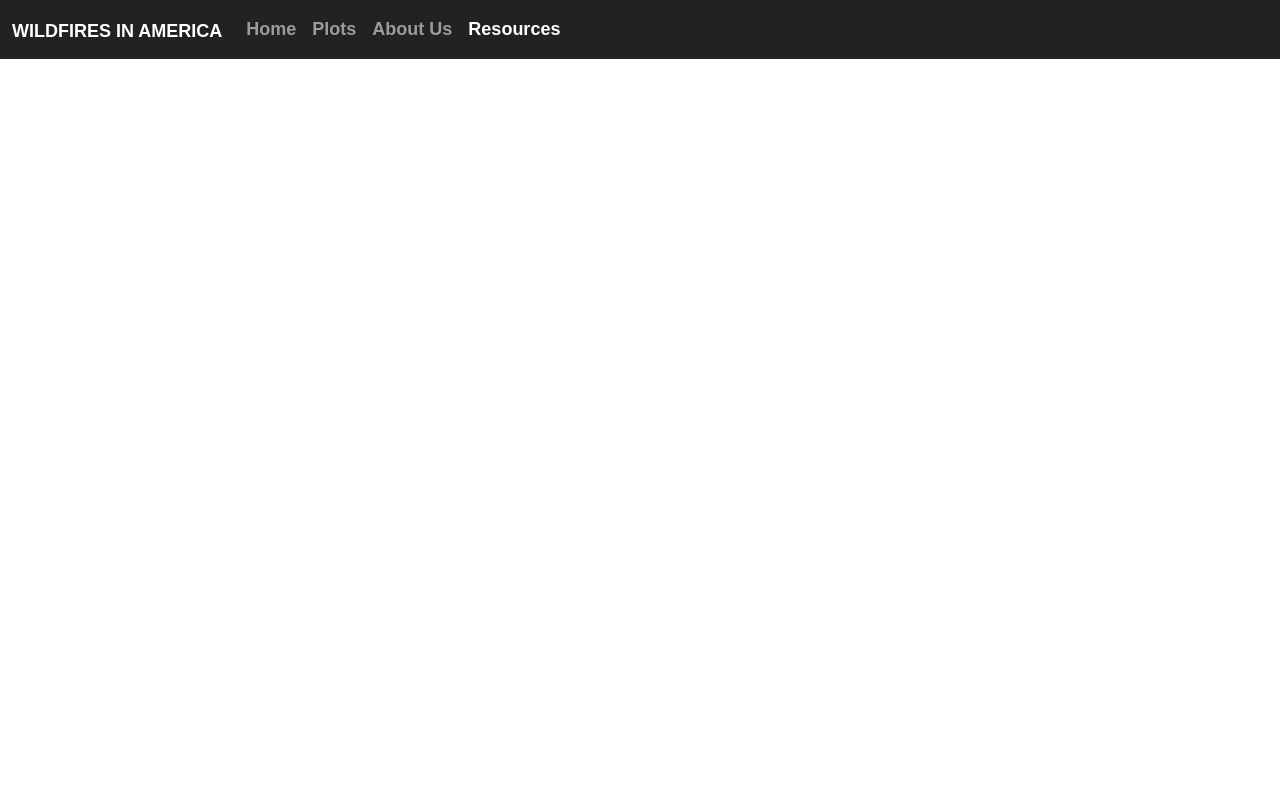
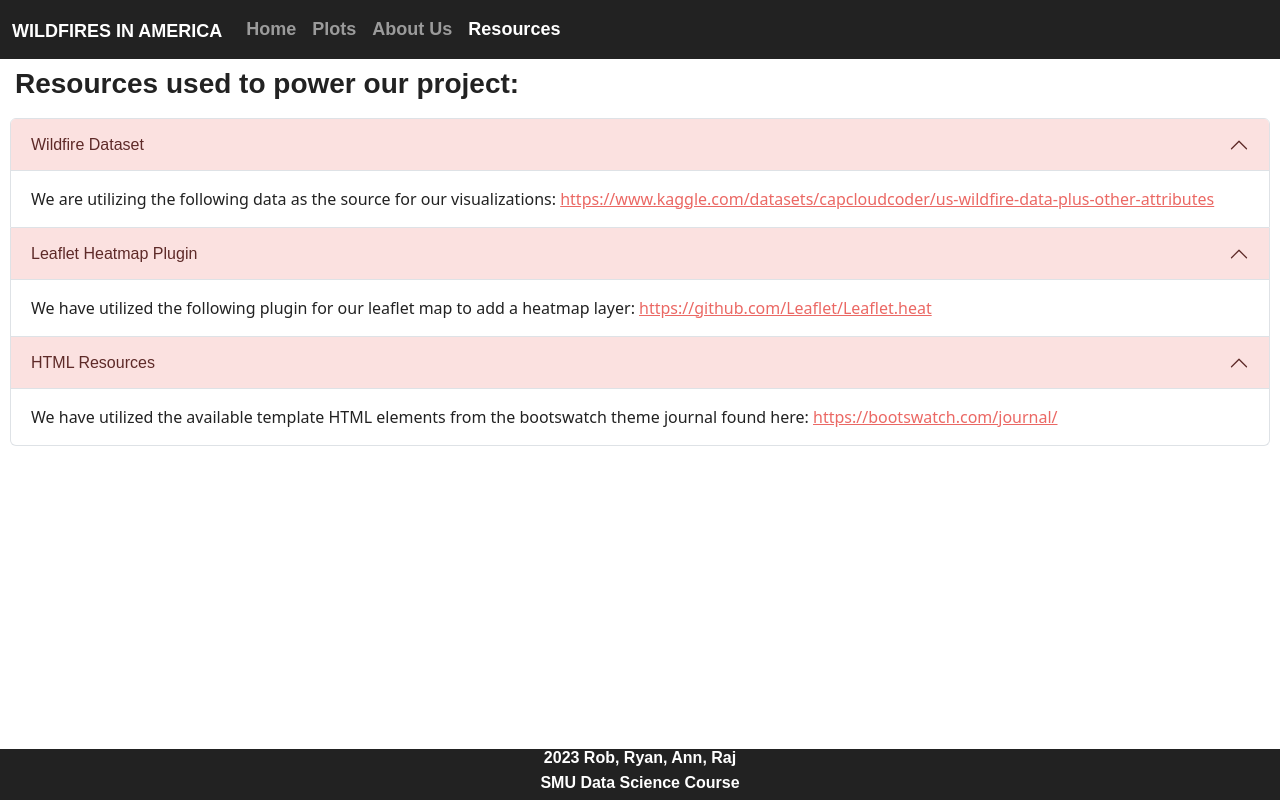
Before and after one commit to theRobMay/SMU_Flask_Vis_Project, a Flask app: page /resources in a window 1280 px wide. Run offline with Flask 3, Linux system fonts and the light colour scheme; some libraries are stand-ins or nearby versions; some web fonts are replaced.

Commit message:
adding various changes to html and css

```diff
--- a/static/css/style.css
+++ b/static/css/style.css
@@ -20,3 +20,19 @@
   padding-left: 30px;
   padding-right: 30px;
 }
+.footer {
+  position: fixed;
+  left: 0;
+  bottom: 0;
+  width: 100%;
+  background-color: #222222;
+  color: white;
+  text-align: center;
+}
+.accordion-container{
+  padding: 10px;
+}
+.resources-title{
+  padding-left: 15px;
+  padding-top: 10px;
+}
--- a/static/js/plots.js
+++ b/static/js/plots.js
@@ -28,7 +28,7 @@ function makePlots(raw_data, month_data) {
       name: `wildfires`,
       type: 'bar',
       orientation: "h",
-      marker: {color: 'firebrick'}
+      marker: {color: '#ff6464'}
     };
     // Data array
     let data = [trace1];
@@ -47,6 +47,10 @@ function makePlots(raw_data, month_data) {
 
     let trace2 = {
       type: 'pie',
+      hole: 0.4,
+      marker:{
+        colors: ['#ff6464','#ff8264','#ffaa64','#fff5a5','#212121','#c06c84','#f8b595','#edf798','#ffad5a','#4f9da6','#1a0841','#bb5a5a']
+      },
       labels: month_data.map(row => row.month),
       values: month_data.map(row => row.counts),
   }
--- a/templates/plots.html
+++ b/templates/plots.html
@@ -4,7 +4,7 @@
     <meta charset="UTF-8">
     <meta name="viewport" content="width=device-width, initial-scale=1.0">
     <meta http-equiv="X-UA-Compatible" content="ie=edge">
-    <title>Dropdown Events</title>
+    <title>Plots</title>
     <!-- Leaflet CSS -->
     <link rel="stylesheet" href="https://unpkg.com/leaflet@1.9.4/dist/leaflet.css"
     integrity="sha256-p4NxAoJBhIIN+hmNHrzRCf9tD/miZyoHS5obTRR9BMY="
--- a/templates/resources.html
+++ b/templates/resources.html
@@ -2,7 +2,7 @@
 <html lang="en">
 <head>
     <meta charset="UTF-8">
-    <title>Title</title>
+    <title>Resources</title>
 
     <link rel="stylesheet" type="text/css" href="static/css/bootstrap.min.css">
     <link rel="stylesheet" type="text/css" href="static/css/style.css">
@@ -33,6 +33,59 @@
         </div>
       </div>
     </nav>
+<h3 class="resources-title">Resources used to power our project:</h3>
+<div class="accordion-container">
+    <div class="accordion" id="accordionExample">
+      <div class="accordion-item">
+        <h2 class="accordion-header" id="headingOne">
+          <button class="accordion-button" type="button" data-bs-toggle="collapse" data-bs-target="#collapseOne" aria-expanded="true" aria-controls="collapseOne">
+            Wildfire Dataset
+          </button>
+        </h2>
+        <div id="collapseOne" class="accordion-collapse collapse show" aria-labelledby="headingOne" data-bs-parent="#accordionExample" style="">
+          <div class="accordion-body">
+            We are utilizing the following data as the source for our visualizations: <a class="data-link" href="https://www.kaggle.com/datasets/capcloudcoder/us-wildfire-data-plus-other-attributes" target="_blank">https://www.kaggle.com/datasets/capcloudcoder/us-wildfire-data-plus-other-attributes</a>
+          </div>
+        </div>
+      </div>
+      <div class="accordion-item">
+        <h2 class="accordion-header" id="headingTwo">
+          <button class="accordion-button" type="button" data-bs-toggle="collapse" data-bs-target="#collapseTwo" aria-expanded="true" aria-controls="collapseTwo">
+            Leaflet Heatmap Plugin
+          </button>
+        </h2>
+        <div id="collapseTwo" class="accordion-collapse collapse show" aria-labelledby="headingTwo" data-bs-parent="#accordionExample">
+          <div class="accordion-body">
+            We have utilized the following plugin for our leaflet map to add a heatmap layer: <a class="heat-link" href="https://github.com/Leaflet/Leaflet.heat" target="_blank">https://github.com/Leaflet/Leaflet.heat</a>
+          </div>
+        </div>
+      </div>
+      <div class="accordion-item">
+        <h2 class="accordion-header" id="headingThree">
+          <button class="accordion-button" type="button" data-bs-toggle="collapse" data-bs-target="#collapseThree" aria-expanded="true" aria-controls="collapseThree">
+            HTML Resources
+          </button>
+        </h2>
+        <div id="collapseThree" class="accordion-collapse collapse show" aria-labelledby="headingThree" data-bs-parent="#accordionExample">
+          <div class="accordion-body">
+            We have utilized the available template HTML elements from the bootswatch theme journal found here: <a class="theme-link" href="https://bootswatch.com/journal/" target="_blank">https://bootswatch.com/journal/</a>
+          </div>
+        </div>
+      </div>
+    </div>
+</div>
+
+
+<div class="footer">
+    <h6>2023 Rob, Ryan, Ann, Raj</h6>
+    <h6>SMU Data Science Course</h6>
+</div>
+
+<script src="https://ajax.googleapis.com/ajax/libs/jquery/1.12.0/jquery.min.js"></script>
+<script src="http://maxcdn.bootstrapcdn.com/bootstrap/3.3.6/js/bootstrap.min.js"></script>
+<script src="https://code.jquery.com/jquery-3.2.1.slim.min.js" integrity="sha384-KJ3o2DKtIkvYIK3UENzmM7KCkRr/rE9/Qpg6aAZGJwFDMVNA/GpGFF93hXpG5KkN" crossorigin="anonymous"></script>
+<script src="https://cdn.jsdelivr.net/npm/popper.js@1.12.9/dist/umd/popper.min.js" integrity="sha384-ApNbgh9B+Y1QKtv3Rn7W3mgPxhU9K/ScQsAP7hUibX39j7fakFPskvXusvfa0b4Q" crossorigin="anonymous"></script>
+<script src="https://cdn.jsdelivr.net/npm/bootstrap@4.0.0/dist/js/bootstrap.min.js" integrity="sha384-JZR6Spejh4U02d8jOt6vLEHfe/JQGiRRSQQxSfFWpi1MquVdAyjUar5+76PVCmYl" crossorigin="anonymous"></script>
 
 </body>
 </html>
```
